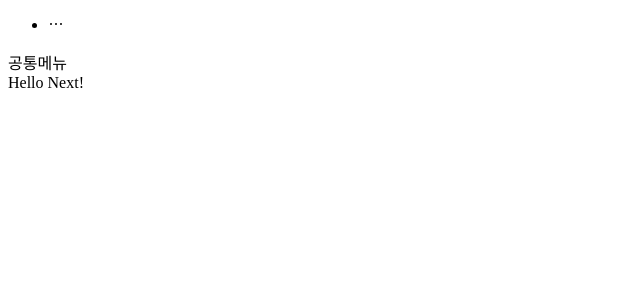
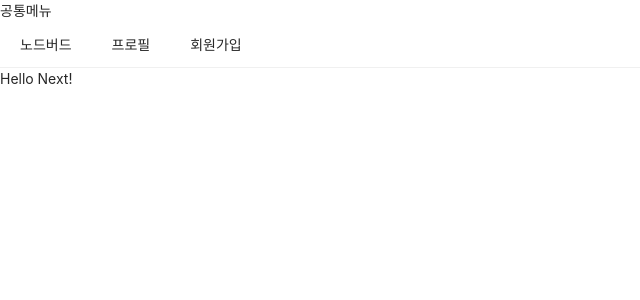
Before and after one commit to dongduu/NodeBird_SNS, a Next.js app: page / in a window 1280 px wide. Shown: the top 300 px of the page, without its empty margins (0-640 px from the left). Built offline with nearby package versions, Linux system fonts and the light colour scheme.

Commit message:
feat: add _app.js

```diff
--- a/components/AppLayout.js
+++ b/components/AppLayout.js
@@ -22,7 +22,6 @@
           </Link>
         </Menu.Item>
       </Menu>
-      <div>공통메뉴</div>
       {children}
     </div>
   );
--- /dev/null
+++ b/pages/_app.js
@@ -0,0 +1,17 @@
+import "antd/dist/antd.css";
+import PropTypes from "prop-types";
+
+const NodeBird = ({ Component }) => {
+  return (
+    <>
+      <div>공통메뉴</div>
+      <Component />
+    </>
+  );
+};
+
+NodeBird.propTypes = {
+  Component: PropTypes.elementType.isRequired,
+};
+
+export default NodeBird;
```
